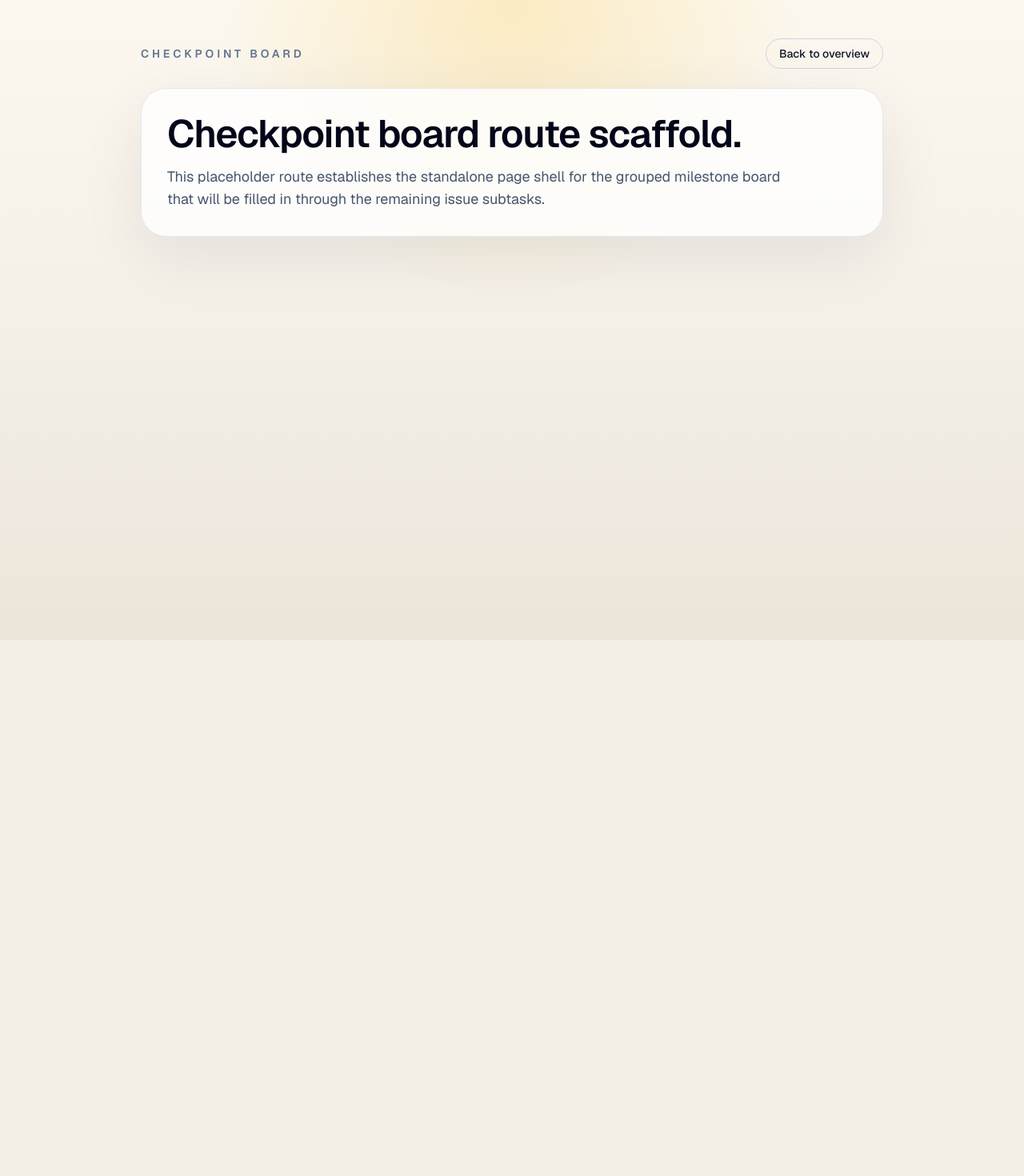
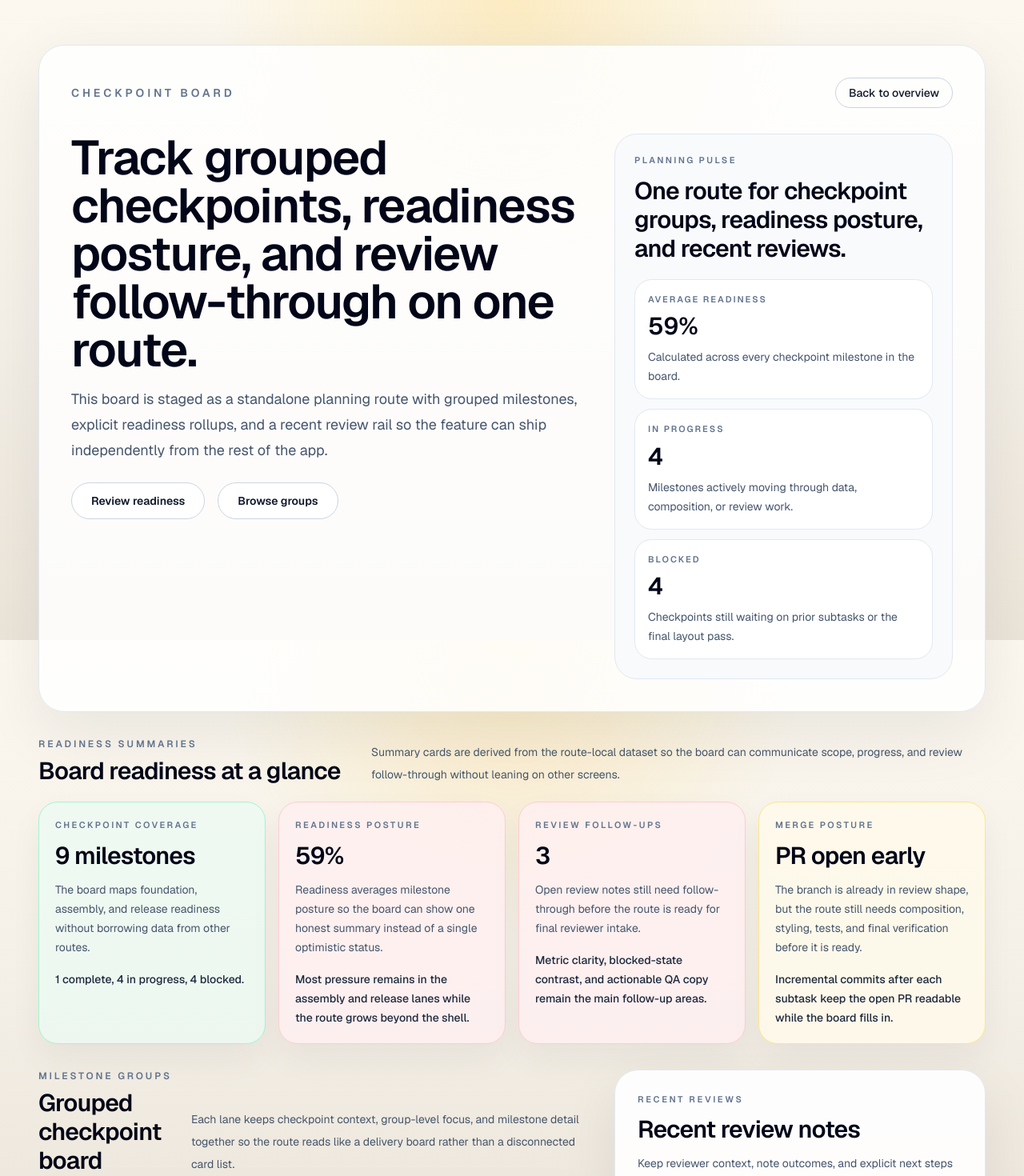
Before and after one commit to iamasx/api-test, a Next.js app: page /checkpoint-board in a window 1280 px wide. Shown: the top 1470 px of the page at 80% size. Before the commit the page ends 800 px from the top, so only its background shows below. Built offline with nearby package versions, Linux system fonts and the light colour scheme.

Commit message:
feat: compose checkpoint board page

```diff
--- a/src/app/checkpoint-board/page.tsx
+++ b/src/app/checkpoint-board/page.tsx
@@ -1,5 +1,10 @@
 import type { Metadata } from "next";
 import Link from "next/link";
+
+import { CheckpointGroupSection } from "./_components/checkpoint-group";
+import { ReadinessSummaryCard } from "./_components/readiness-summary-card";
+import { ReviewNotesPanel } from "./_components/review-notes-panel";
+import { getCheckpointBoardView } from "./_data/checkpoint-board-data";
 
 export const metadata: Metadata = {
   title: "Checkpoint Board",
@@ -7,11 +12,14 @@ export const metadata: Metadata = {
 };
 
 export default function CheckpointBoardPage() {
+  const view = getCheckpointBoardView();
+
   return (
-    <main className="mx-auto flex min-h-screen w-full max-w-5xl flex-col gap-6 px-6 py-12 sm:px-10 lg:px-12">
-      <div className="flex items-center justify-between gap-4">
+    <main className="mx-auto flex min-h-screen w-full max-w-7xl flex-col gap-8 px-6 py-10 sm:px-10 lg:px-12 lg:py-14">
+      <section className="rounded-[2rem] border border-slate-200 bg-white/85 p-8 shadow-[0_24px_80px_rgba(15,23,42,0.08)] sm:p-10">
+        <div className="flex flex-wrap items-center justify-between gap-4">
           <p className="text-sm font-semibold uppercase tracking-[0.28em] text-slate-500">
-          Checkpoint Board
+            {view.summary.eyebrow}
           </p>
           <Link
             href="/"
@@ -21,18 +29,129 @@ export default function CheckpointBoardPage() {
           </Link>
         </div>
 
-      <section className="rounded-[2rem] border border-slate-200 bg-white/80 p-8 shadow-[0_24px_80px_rgba(15,23,42,0.08)]">
-        <div className="max-w-3xl space-y-4">
-          <h1 className="text-4xl font-semibold tracking-tight text-slate-950 sm:text-5xl">
-            Checkpoint board route scaffold.
+        <div className="mt-8 grid gap-8 xl:grid-cols-[minmax(0,1.3fr)_minmax(19rem,0.85fr)] xl:items-start">
+          <div className="space-y-6">
+            <div className="space-y-4">
+              <h1 className="max-w-4xl text-4xl font-semibold tracking-tight text-slate-950 sm:text-5xl lg:text-6xl">
+                {view.summary.title}
               </h1>
-          <p className="text-base leading-7 text-slate-600 sm:text-lg">
-            This placeholder route establishes the standalone page shell for the
-            grouped milestone board that will be filled in through the remaining
-            issue subtasks.
+              <p className="max-w-3xl text-base leading-8 text-slate-600 sm:text-lg">
+                {view.summary.description}
               </p>
             </div>
+
+            <div className="flex flex-col gap-4 sm:flex-row">
+              {view.summary.actions.map((action) => (
+                <a
+                  key={action.href}
+                  href={action.href}
+                  className="inline-flex items-center justify-center rounded-full border border-slate-300 bg-white px-6 py-3 text-sm font-semibold text-slate-800 transition hover:border-slate-950 hover:text-slate-950"
+                >
+                  {action.label}
+                </a>
+              ))}
+            </div>
+          </div>
+
+          <aside className="rounded-[1.75rem] border border-slate-200 bg-slate-50 p-5 sm:p-6">
+            <div className="space-y-5">
+              <div>
+                <p className="text-[11px] font-semibold uppercase tracking-[0.22em] text-slate-500">
+                  Planning pulse
+                </p>
+                <p className="mt-3 text-3xl font-semibold tracking-tight text-slate-950">
+                  One route for checkpoint groups, readiness posture, and recent reviews.
+                </p>
+              </div>
+
+              <div className="grid gap-3">
+                {view.heroMetrics.map((metric) => (
+                  <div
+                    key={metric.label}
+                    className="rounded-[1.35rem] border border-slate-200 bg-white px-4 py-4"
+                  >
+                    <p className="text-[11px] font-semibold uppercase tracking-[0.18em] text-slate-500">
+                      {metric.label}
+                    </p>
+                    <p className="mt-2 text-3xl font-semibold text-slate-950">
+                      {metric.value}
+                    </p>
+                    <p className="mt-2 text-sm leading-6 text-slate-600">
+                      {metric.detail}
+                    </p>
+                  </div>
+                ))}
+              </div>
+            </div>
+          </aside>
+        </div>
       </section>
+
+      <section aria-labelledby="checkpoint-readiness" className="space-y-5">
+        <div className="flex flex-col gap-3 lg:flex-row lg:items-end lg:justify-between">
+          <div className="space-y-2">
+            <p className="text-xs font-semibold uppercase tracking-[0.24em] text-slate-500">
+              Readiness summaries
+            </p>
+            <h2
+              id="checkpoint-readiness"
+              className="text-3xl font-semibold tracking-tight text-slate-950"
+            >
+              Board readiness at a glance
+            </h2>
+          </div>
+          <p className="max-w-3xl text-sm leading-7 text-slate-600">
+            Summary cards are derived from the route-local dataset so the board
+            can communicate scope, progress, and review follow-through without
+            leaning on other screens.
+          </p>
+        </div>
+
+        <div
+          aria-label="Checkpoint readiness summaries"
+          className="grid gap-4 md:grid-cols-2 xl:grid-cols-4"
+          role="list"
+        >
+          {view.readinessSummaries.map((summary) => (
+            <ReadinessSummaryCard key={summary.id} summary={summary} />
+          ))}
+        </div>
+      </section>
+
+      <div className="grid gap-6 xl:grid-cols-[minmax(0,1.35fr)_minmax(22rem,0.9fr)]">
+        <section
+          id="checkpoint-groups"
+          aria-labelledby="checkpoint-group-board"
+          className="space-y-5"
+        >
+          <div className="flex flex-col gap-3 lg:flex-row lg:items-end lg:justify-between">
+            <div className="space-y-2">
+              <p className="text-xs font-semibold uppercase tracking-[0.24em] text-slate-500">
+                Milestone groups
+              </p>
+              <h2
+                id="checkpoint-group-board"
+                className="text-3xl font-semibold tracking-tight text-slate-950"
+              >
+                Grouped checkpoint board
+              </h2>
+            </div>
+            <p className="max-w-3xl text-sm leading-7 text-slate-600">
+              Each lane keeps checkpoint context, group-level focus, and
+              milestone detail together so the route reads like a delivery board
+              rather than a disconnected card list.
+            </p>
+          </div>
+
+          <div aria-label="Checkpoint milestone groups" className="grid gap-5" role="list">
+            {view.checkpointGroups.map((group) => (
+              <CheckpointGroupSection key={group.id} group={group} />
+            ))}
+          </div>
+        </section>
+
+        <ReviewNotesPanel cadence={view.reviewCadence} notes={view.reviewNotes} />
+      </div>
     </main>
   );
 }
```
Lines whose indentation alone changed are shown as unchanged.
